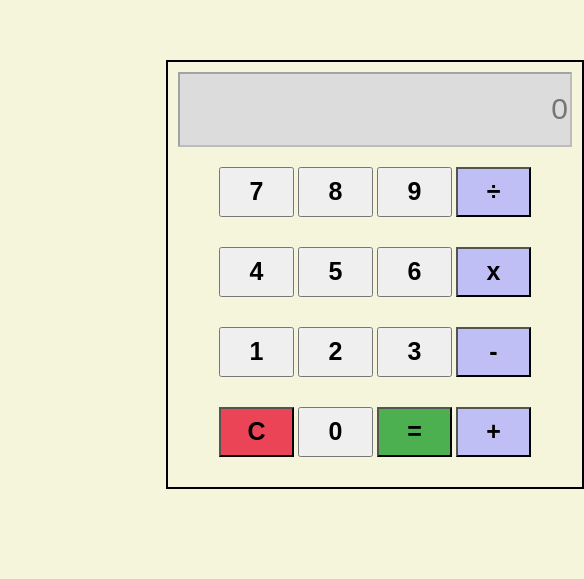
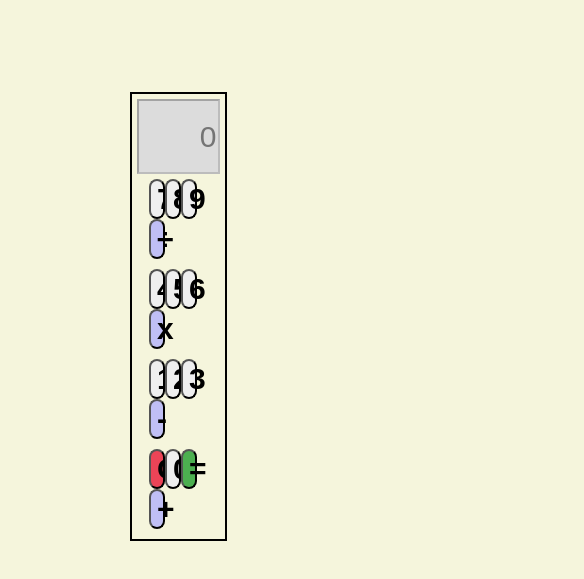
Before and after one commit to gc674/Calculator, a plain HTML site: page index.html in a window 390 px wide. Shown: the part 119-698 px from the top of the page, 584 px wide, since content can reach past the window. Drawn offline with Linux system fonts and the light colour scheme.

Commit message:
updated styling to increase responsiveness on different screen sizes

```diff
--- a/calc.css
+++ b/calc.css
@@ -1,26 +1,70 @@
-body {
+body{
     margin: 0 auto;
     background-color: beige;
 }
-* {
+
+*{
     box-sizing: border-box;
 }
 
+/* FIX for float*/
+.row::after{
+    content: "";
+    clear: both;
+    display: table;
+}
+
+/* css all elements beginning with "col-" */
+[class*="col-"]{
+    float: left;
+}
+
+/* default classes width*/
+.col-lg-1 {width: 8.33%;}
+.col-lg-2 {width: 16.66%;}
+.col-lg-3 {width: 25%;}
+.col-lg-4 {width: 33.33%;}
+.col-lg-5 {width: 41.66%;}
+.col-lg-6 {width: 50%;}
+.col-lg-7 {width: 58.33%;}
+.col-lg-8 {width: 66.66%;}
+.col-lg-9 {width: 75%;}
+.col-lg-10 {width: 83.33%;}
+.col-lg-11 {width: 91.66%;}
+.col-lg-12 {width: 100%;}
+
+/* default classes margin*/
+.offset-1 {margin-left: 8.33%;}
+.offset-2 {margin-left: 16.66%;}
+.offset-3 {margin-left: 25%;}
+.offset-4 {margin-left: 33.33%;}
+.offset-5 {margin-left: 41.66%;}
+.offset-6 {margin-left: 50%;}
+.offset-7 {margin-left: 58.33%;}
+.offset-8 {margin-left: 66.66%;}
+.offset-9 {margin-left: 75%;}
+.offset-10 {margin-left: 83.33%;}
+.offset-11 {margin-left: 91.66%;}
+.offset-12 {margin-left: 100%;}
+
 button {
+    border-radius: 10px;
+    font-size: 30px;
     text-align: center;
-    width: 75px;
-    height: 50px;
-    font-size: 25px;
     font-weight: bold;
     cursor: pointer;
+
 }
 .buttonEq {
     background-color: #4CAF50;
+    border-radius: 10px;
 }
 .buttonOp {
+    border-radius: 10px;
     background-color: #c0bff5;
 }
 .buttonDel {
+    border-radius: 10px;
     background-color: #eb4457;
 }
 
@@ -33,14 +77,11 @@ input{
 }
 
 div {
-    padding: 10px;
-    margin: 10px;
+    padding: 5px;
 }
 .divM {
     position: absolute;
     text-align: center;
-    top: 20%;
-    left: 40%;
-    align-items: center;
+    top: 25%;
     border:2px solid black;
 }
--- a/index.html
+++ b/index.html
@@ -10,31 +10,31 @@
     <link rel="icon" type="image/png" href="/favicon-32x32.png">
 </head>
 <body>
-    <div class="divM">
-        <input disabled type="text" value="" id="numar" placeholder="0">
-        <div>
-            <button onclick="display('7')">7</button>
-            <button onclick="display('8')">8</button>
-            <button onclick="display('9')">9</button>
-            <button class="buttonOp" onclick="display('/')">÷</button>
+    <div class="divM col-lg-3 offset-4">
+        <input class="col-lg-12" disabled type="text" value="" id="numar" placeholder="0">
+        <div class="col-lg-10 offset-1">
+            <button class="col-lg-3" onclick="display('7')">7</button>
+            <button class="col-lg-3" onclick="display('8')">8</button>
+            <button class="col-lg-3" onclick="display('9')">9</button>
+            <button class="col-lg-3 buttonOp" onclick="display('/')">÷</button>
         </div>
-        <div>
-            <button onclick="display('4')">4</button>
-            <button onclick="display('5')">5</button>
-            <button onclick="display('6')">6</button>
-            <button class="buttonOp" onclick="display('*')">x</button>
+        <div class="col-lg-10 offset-1">
+            <button class="col-lg-3" onclick="display('4')">4</button>
+            <button class="col-lg-3" onclick="display('5')">5</button>
+            <button class="col-lg-3" onclick="display('6')">6</button>
+            <button class="col-lg-3 buttonOp" onclick="display('*')">x</button>
         </div>
-        <div>
-            <button onclick="display('1')">1</button>
-            <button onclick="display('2')">2</button>
-            <button onclick="display('3')">3</button>
-            <button class="buttonOp" onclick="display('-')">-</button>
+        <div class="col-lg-10 offset-1">
+            <button class="col-lg-3" onclick="display('1')">1</button>
+            <button class="col-lg-3" onclick="display('2')">2</button>
+            <button class="col-lg-3" onclick="display('3')">3</button>
+            <button class="col-lg-3 buttonOp" onclick="display('-')">-</button>
         </div>
-        <div>
-            <button class="buttonDel" onclick="erase('C')">C</button>
-            <button onclick="display('0')">0</button>
-            <button class="buttonEq" onclick="calcul('=')">=</button>
-            <button class="buttonOp" onclick="display('+')">+</button>
+        <div class="col-lg-10 offset-1">
+            <button class="col-lg-3 buttonDel" onclick="erase('C')">C</button>
+            <button class="col-lg-3" onclick="display('0')">0</button>
+            <button class="col-lg-3 buttonEq" onclick="calcul('=')">=</button>
+            <button class="col-lg-3 buttonOp" onclick="display('+')">+</button>
 
         </div>
     </div>
```
